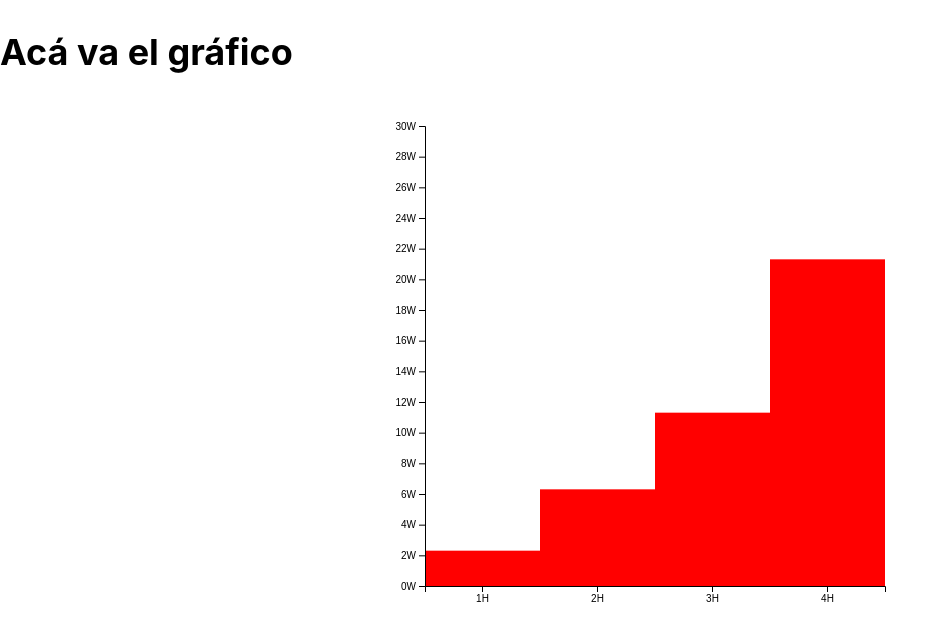
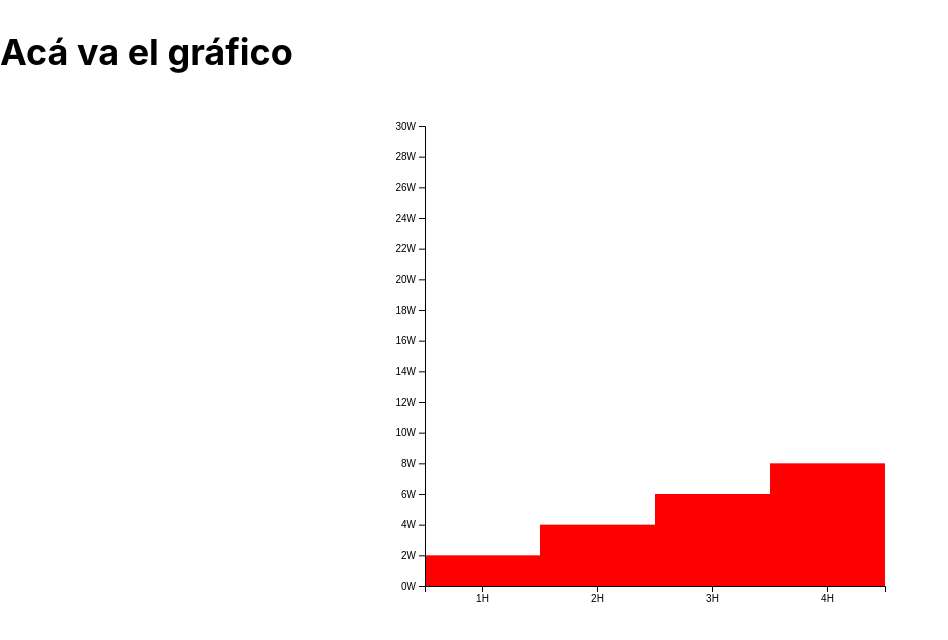
Before and after one commit to rodrigomartinezar/nextjs-blog, a Next.js app: page /posts/charts in a window 1280 px wide. Shown: the top 640 px of the page, without its empty margins (0-948 px from the left). Built offline with nearby package versions, Linux system fonts and the light colour scheme.

Commit message:
fix: position of bars according to axises

```diff
--- a/components/Graph/graph.tsx
+++ b/components/Graph/graph.tsx
@@ -22,11 +22,10 @@ const Graph = (props) => {
     // const color = randomColor(currentValue);
     return (
     <rect
-      key={currentValue}
       x={xScale(index+1)}
-      y={(yScale(currentValue)) - margin.bottom}
+      y={(yScale(currentValue))}
       width={xScale.bandwidth()}
-      height={500 - yScale(currentValue)}
+      height={500 - yScale(currentValue) - margin.bottom}
       fill={'red'}
     />
     )
--- a/pages/posts/charts.tsx
+++ b/pages/posts/charts.tsx
@@ -5,7 +5,7 @@ const GraphPost = () => {
   return (
     <>
       <h1>Acá va el gráfico</h1>
-      <Graph data={[1,5,10,20]}/>
+      <Graph data={[2,4,6,8]}/>
     </>
   )
 }
```
